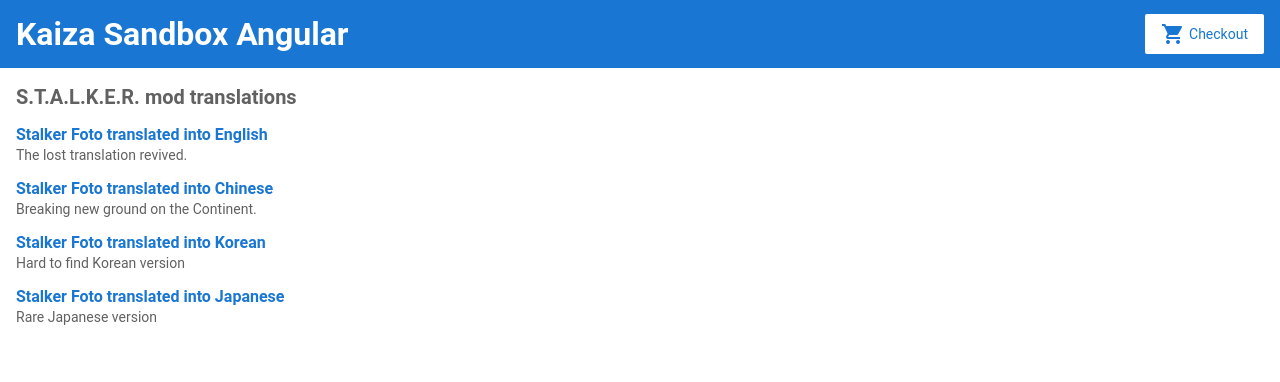
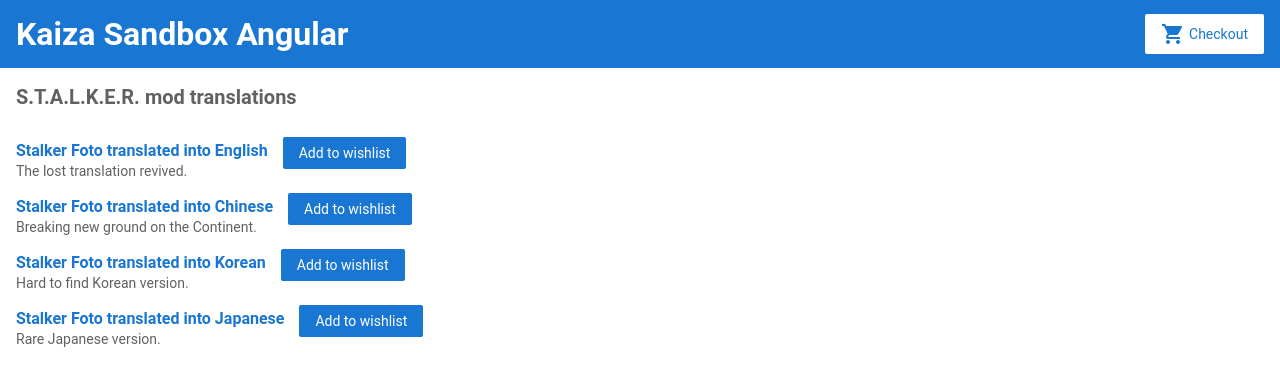
Before and after one commit to BruceMcNeil/angular-ekpzoa-jbkagj, an Angular app: page / in a window 1280 px wide. Shown: the top 382 px of the page. Built offline with nearby package versions, Linux system fonts and the light colour scheme.

Commit message:
css align button

```diff
--- a/src/app/product-list/product-list.component.html
+++ b/src/app/product-list/product-list.component.html
@@ -1,11 +1,18 @@
 <h2>S.T.A.L.K.E.R. mod translations</h2>
 <div *ngFor="let product of products">
-  <h3>
-    <a [title]="product.description + ': click for details'">
-      {{ product.name }}
-    </a>
-  </h3>
-  <p *ngIf="product.description">{{ product.description }}</p>
+  <div style="display: inline-block; vertical-align: middle;">
+    <h3>
+      <a [title]="product.description + ': click for details'">
+        {{ product.name }}
+      </a>
+    </h3>
+    <p *ngIf="product.description">
+      {{ product.description }}
+    </p>
+  </div>
+  <button (click)="share()" style="margin-left: 15px; vertical-align: middle;">
+    Add to wishlist
+  </button>
 </div>
 <!--
 Copyright Google LLC. All Rights Reserved.
--- a/src/app/products.ts
+++ b/src/app/products.ts
@@ -22,13 +22,13 @@
     id: 3,
     name: 'Stalker Foto translated into Korean',
     price: 299,
-    description: 'Hard to find Korean version',
+    description: 'Hard to find Korean version.',
   },
   {
     id: 4,
     name: 'Stalker Foto translated into Japanese',
     price: 299,
-    description: 'Rare Japanese version',
+    description: 'Rare Japanese version.',
   },
 ];
 
```
